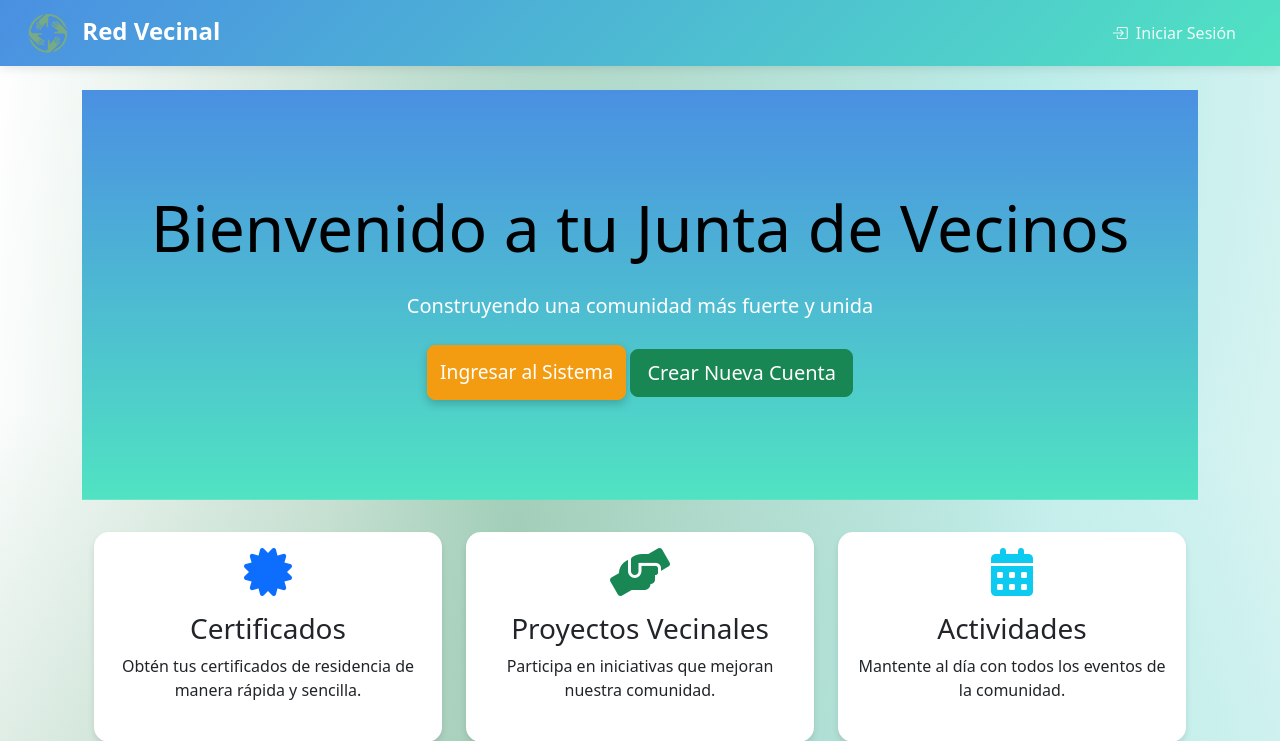
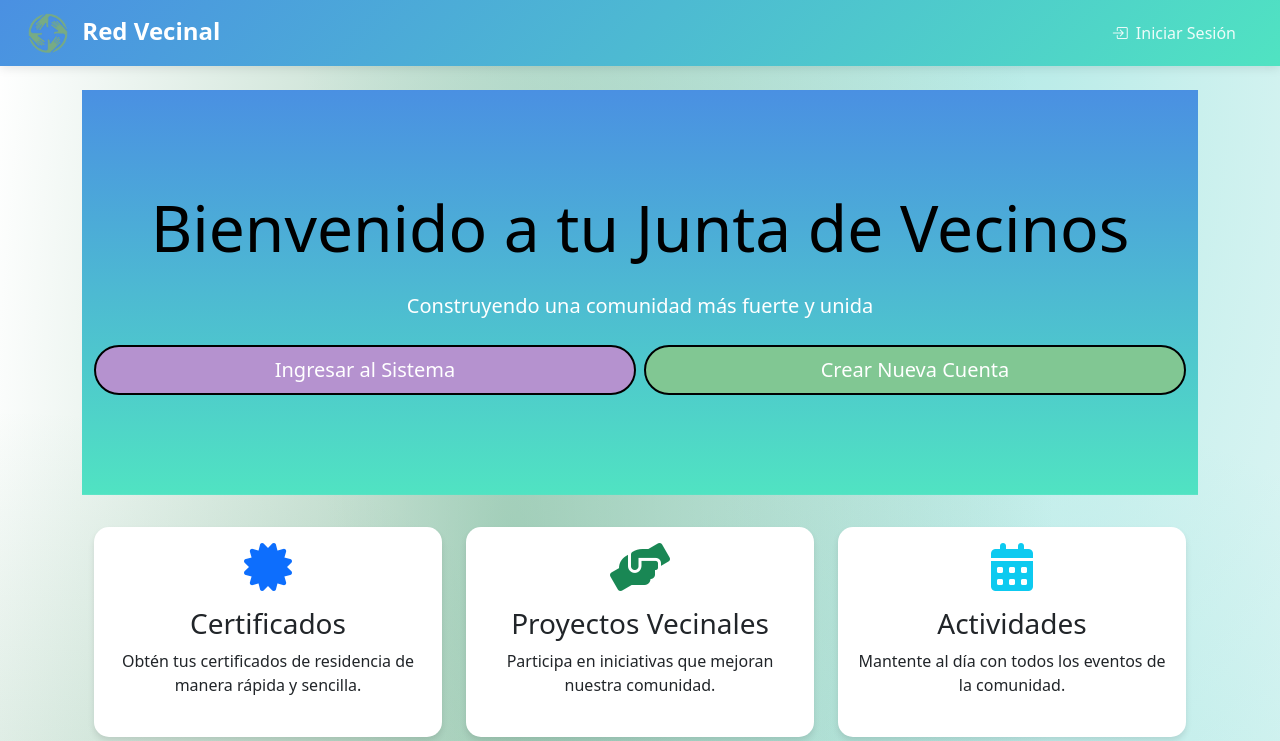
Before and after one commit to VicxNF/Junta-Vecinos, a Django app: page / in a window 1280 px wide. Shown: the top 741 px of the page. Run offline with Django 5.2, Linux system fonts and the light colour scheme; data comes from the database, SQL or seed files in the repository; both versions use the stored data as it was after the commit; some libraries are stand-ins or nearby versions.

Commit message:
Ultimos Documentos

```diff
--- a/Fase 2/Evidencias Proyecto/Proyecto/junta_vecinos/templates/junta_vecinos/base.html
+++ b/Fase 2/Evidencias Proyecto/Proyecto/junta_vecinos/templates/junta_vecinos/base.html
@@ -29,8 +29,33 @@
                 <span class="navbar-toggler-icon"></span>
             </button>
             <div class="collapse navbar-collapse" id="navbarNav">
-                <ul class="navbar-nav ms-auto">
-                    {% if user.is_authenticated and user.is_superuser %}
+                <ul class="navbar-nav me-auto">
+                    {% if user.is_authenticated %}
+                        {% if not user.is_superuser %}
+                            <!-- Botones para usuarios no administradores -->
+                            <li class="nav-item">
+                                <a class="nav-link" href="{% url 'solicitar_certificado' %}">
+                                    <i class="bi bi-file-earmark-text-fill me-2"></i> Solicitar Certificado
+                                </a>
+                            </li>
+                            <li class="nav-item">
+                                <a class="nav-link" href="{% url 'mis_proyectos' %}">
+                                    <i class="bi bi-file-earmark-plus me-2"></i> Postular a Proyectos
+                                </a>
+                            </li>
+                            <li class="nav-item">
+                                <a class="nav-link" href="{% url 'espacios_disponibles' %}">
+                                    <i class="bi bi-building me-2"></i> Espacios Vecinales
+                                </a>
+                            </li>
+                            <li class="nav-item">
+                                <a class="nav-link" href="{% url 'lista_actividades' %}">
+                                    <i class="bi bi-calendar-event me-2"></i> Actividades Vecinales
+                                </a>
+                            </li>
+                        {% endif %}
+                        <!-- Menú para el usuario administrador -->
+                        {% if user.is_superuser %}
                             <li class="nav-item dropdown">
                                 <a class="nav-link dropdown-toggle" href="#" id="navbarDropdown" role="button" data-bs-toggle="dropdown" aria-expanded="false">
                                     <i class="bi bi-gear-fill me-1"></i> Administración
@@ -43,22 +68,32 @@
                                     <li><a class="dropdown-item" href="{% url 'gestionar_noticias' %}"><i class="bi bi-newspaper me-2"></i>Gestionar noticias</a></li>
                                     <li><a class="dropdown-item" href="{% url 'registrar_espacio' %}"><i class="bi bi-plus-circle-fill me-2"></i>Registrar espacio</a></li>
                                     <li><hr class="dropdown-divider"></li>
-                            <li><a class="dropdown-item" href="{% url 'logout' %}"><i class="bi bi-box-arrow-right me-2"></i>Cerrar Sesión</a></li>
                                 </ul>
                             </li>
-                    {% elif user.is_authenticated %}
+                        {% endif %}
+                    {% endif %}
+                </ul>
+
+                <!-- Botones de Login y Logout a la derecha -->
+                <ul class="navbar-nav ms-auto">
+                    {% if user.is_authenticated %}
                     <li class="nav-item">
-                        <a class="nav-link" href="{% url 'logout' %}"><i class="bi bi-box-arrow-right me-1"></i> Cerrar Sesión</a>
+                        <a class="nav-link btn btn-outline-danger custom-logout" href="{% url 'logout' %}">
+                            <i class="bi bi-box-arrow-right me-2"></i> Cerrar Sesión
+                        </a>
                     </li>
                     {% else %}
                     <li class="nav-item">
-                        <a class="nav-link" href="{% url 'login' %}"><i class="bi bi-box-arrow-in-right me-1"></i> Iniciar Sesión</a>
+                        <a class="nav-link btn btn-outline-danger custom-login" href="{% url 'login' %}">
+                            <i class="bi bi-box-arrow-in-right me-1"></i> Iniciar Sesión
+                        </a>
                     </li>
                     {% endif %}
                 </ul>
             </div>
         </div>
     </nav>
+
 
     <div class="container mt-4">
         {% block content %}
--- a/Fase 2/Evidencias Proyecto/Proyecto/junta_vecinos/templates/junta_vecinos/bienvenida.html
+++ b/Fase 2/Evidencias Proyecto/Proyecto/junta_vecinos/templates/junta_vecinos/bienvenida.html
@@ -133,9 +133,15 @@
         <h1 class="display-3 mb-4">Bienvenido a tu Junta de Vecinos</h1>
         <p class="lead mb-4">Construyendo una comunidad más fuerte y unida</p>
         {% if not user.is_authenticated %}
-            <div class="mt-4">
-                <a href="{% url 'login' %}" class="btn btn-primary btn-lg mr-3">Ingresar al Sistema</a>
-                <a href="{% url 'registro_vecino' %}" class="btn btn-success btn-lg">Crear Nueva Cuenta</a>
+            <div class="mt-4 d-flex">
+                <!-- Botón Ingresar al Sistema con gradiente complementario y contorno negro -->
+                <a href="{% url 'login' %}" class="btn btn-lg w-50 me-2" style="border-radius: 25px; background: linear-gradient(to right, #b592cf, #b592cf); color: white; border: 2px solid black; transition: background 0.3s ease, border-color 0.3s ease;">
+                    Ingresar al Sistema
+                </a>
+                <!-- Botón Crear Nueva Cuenta con gradiente complementario y contorno negro -->
+                <a href="{% url 'registro_vecino' %}" class="btn btn-lg w-50" style="border-radius: 25px; background: linear-gradient(to right, #81c793, #81c793); color: white; border: 2px solid black; transition: background 0.3s ease, border-color 0.3s ease;">
+                    Crear Nueva Cuenta
+                </a>
             </div>
         {% endif %}
     </div>
```
Also changed, not shown: Fase 2/Evidencias Proyecto/Proyecto/db.sqlite3, 1 other file. Lines whose indentation alone changed are shown as unchanged.
